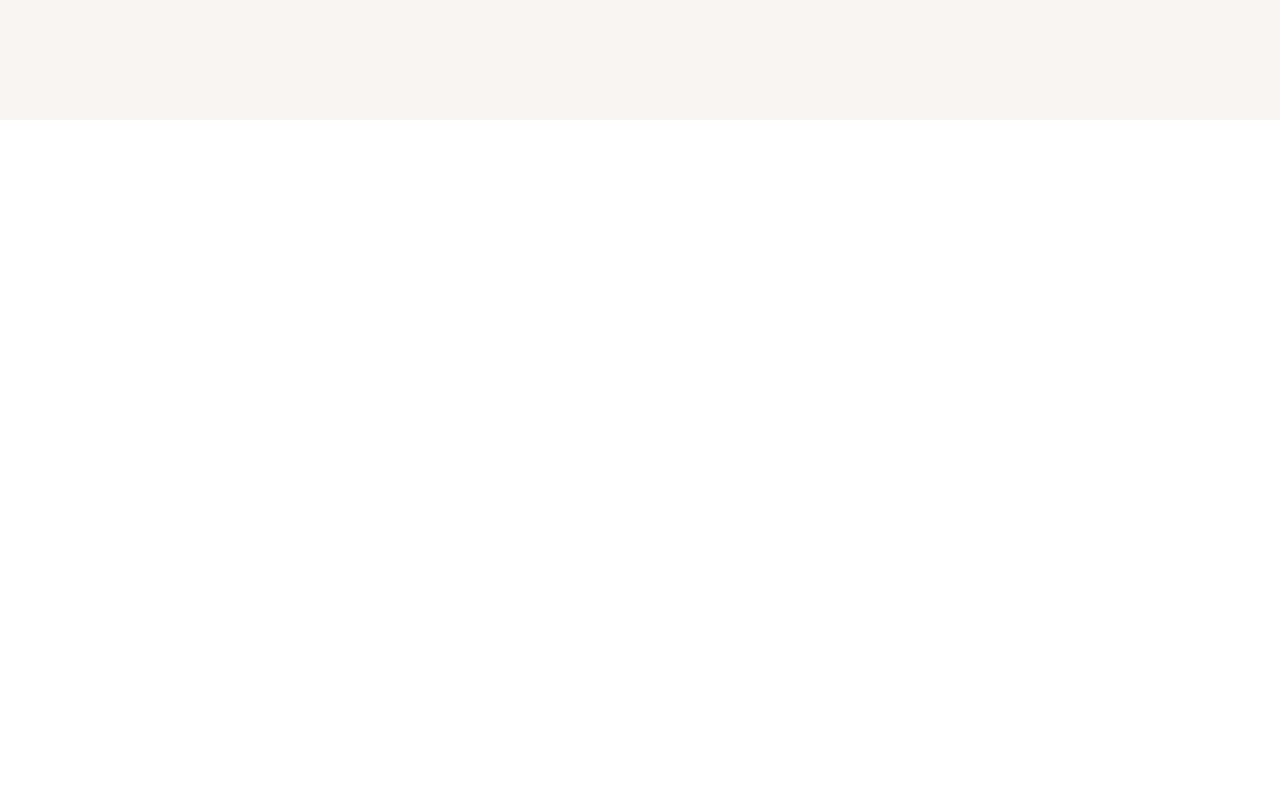
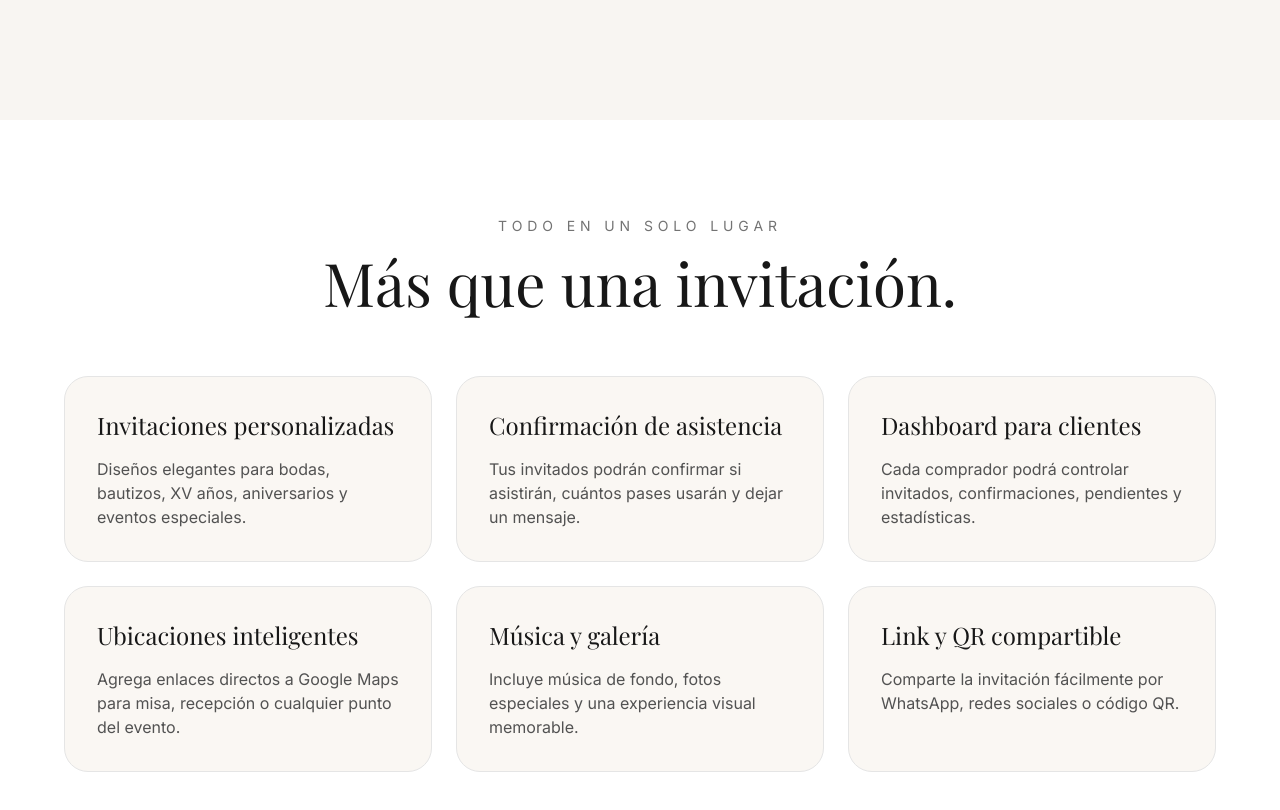
Before and after one commit to MiguelZefe/invitea, a Next.js app: page / in a window 1280 px wide. Shown: the part 680-1490 px from the top of the page. Before the commit the page ends 800 px from the top, so only its background shows below. Built offline with nearby package versions, Linux system fonts and the light colour scheme; a web font is replaced by a local one.

Commit message:
feat: agregar seccion de caracteristicas

```diff
--- a/src/app/page.tsx
+++ b/src/app/page.tsx
@@ -1,3 +1,4 @@
+import Features from "@/components/Features";
 import Hero from "@/components/Hero";
 import Navbar from "@/components/Navbar";
 
@@ -6,6 +7,7 @@ export default function Home() {
     <main>
       <Navbar />
       <Hero />
+      <Features />
     </main>
   );
 }
--- /dev/null
+++ b/src/components/Features.tsx
@@ -0,0 +1,65 @@
+const features = [
+  {
+    title: "Invitaciones personalizadas",
+    description:
+      "Diseños elegantes para bodas, bautizos, XV años, aniversarios y eventos especiales.",
+  },
+  {
+    title: "Confirmación de asistencia",
+    description:
+      "Tus invitados podrán confirmar si asistirán, cuántos pases usarán y dejar un mensaje.",
+  },
+  {
+    title: "Dashboard para clientes",
+    description:
+      "Cada comprador podrá controlar invitados, confirmaciones, pendientes y estadísticas.",
+  },
+  {
+    title: "Ubicaciones inteligentes",
+    description:
+      "Agrega enlaces directos a Google Maps para misa, recepción o cualquier punto del evento.",
+  },
+  {
+    title: "Música y galería",
+    description:
+      "Incluye música de fondo, fotos especiales y una experiencia visual memorable.",
+  },
+  {
+    title: "Link y QR compartible",
+    description:
+      "Comparte la invitación fácilmente por WhatsApp, redes sociales o código QR.",
+  },
+];
+
+export default function Features() {
+  return (
+    <section className="bg-white px-6 py-24">
+      <div className="mx-auto max-w-6xl">
+        <div className="mb-16 text-center">
+          <p className="mb-4 text-sm uppercase tracking-[0.35em] text-neutral-500">
+            Todo en un solo lugar
+          </p>
+
+          <h2 className="text-4xl md:text-6xl">
+            Más que una invitación.
+          </h2>
+        </div>
+
+        <div className="grid gap-6 md:grid-cols-3">
+          {features.map((feature) => (
+            <article
+              key={feature.title}
+              className="rounded-3xl border border-neutral-200 bg-[#faf7f3] p-8"
+            >
+              <h3 className="mb-4 text-2xl">{feature.title}</h3>
+
+              <p className="text-neutral-600">
+                {feature.description}
+              </p>
+            </article>
+          ))}
+        </div>
+      </div>
+    </section>
+  );
+}
```
